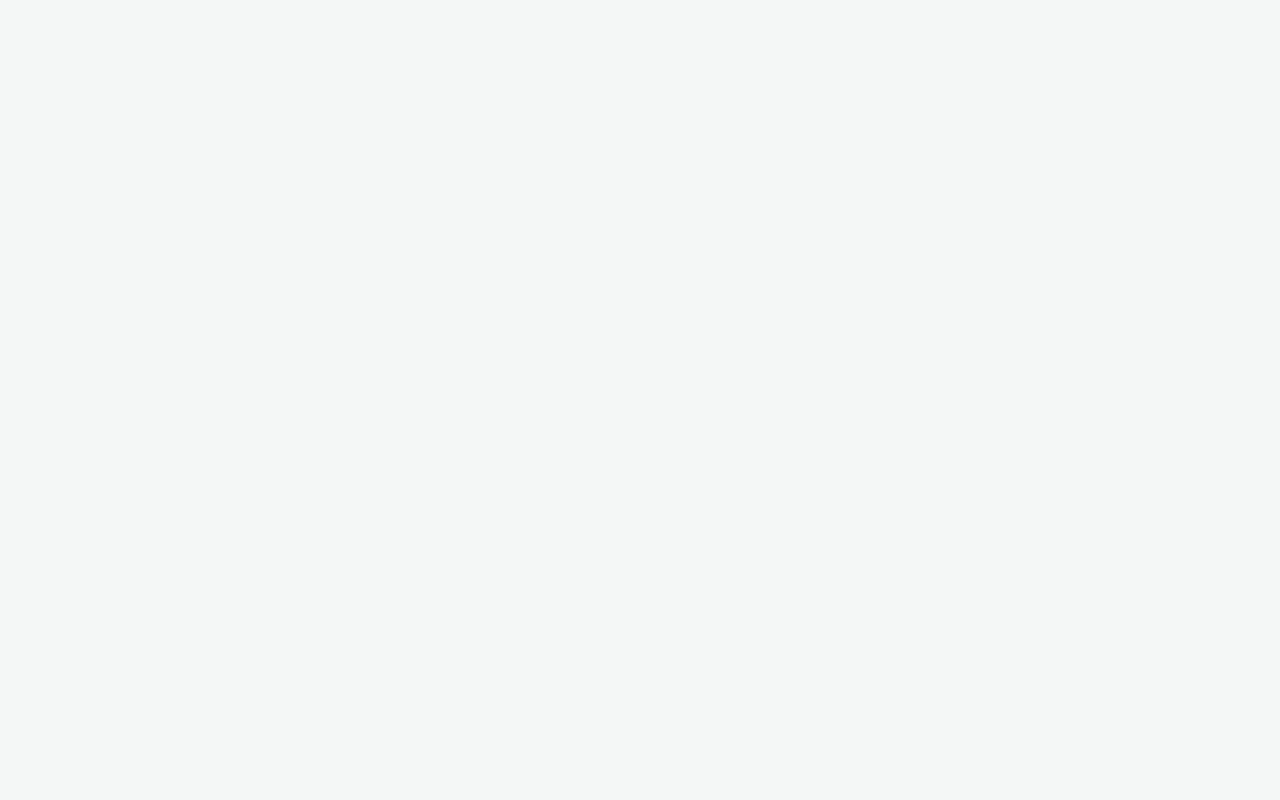
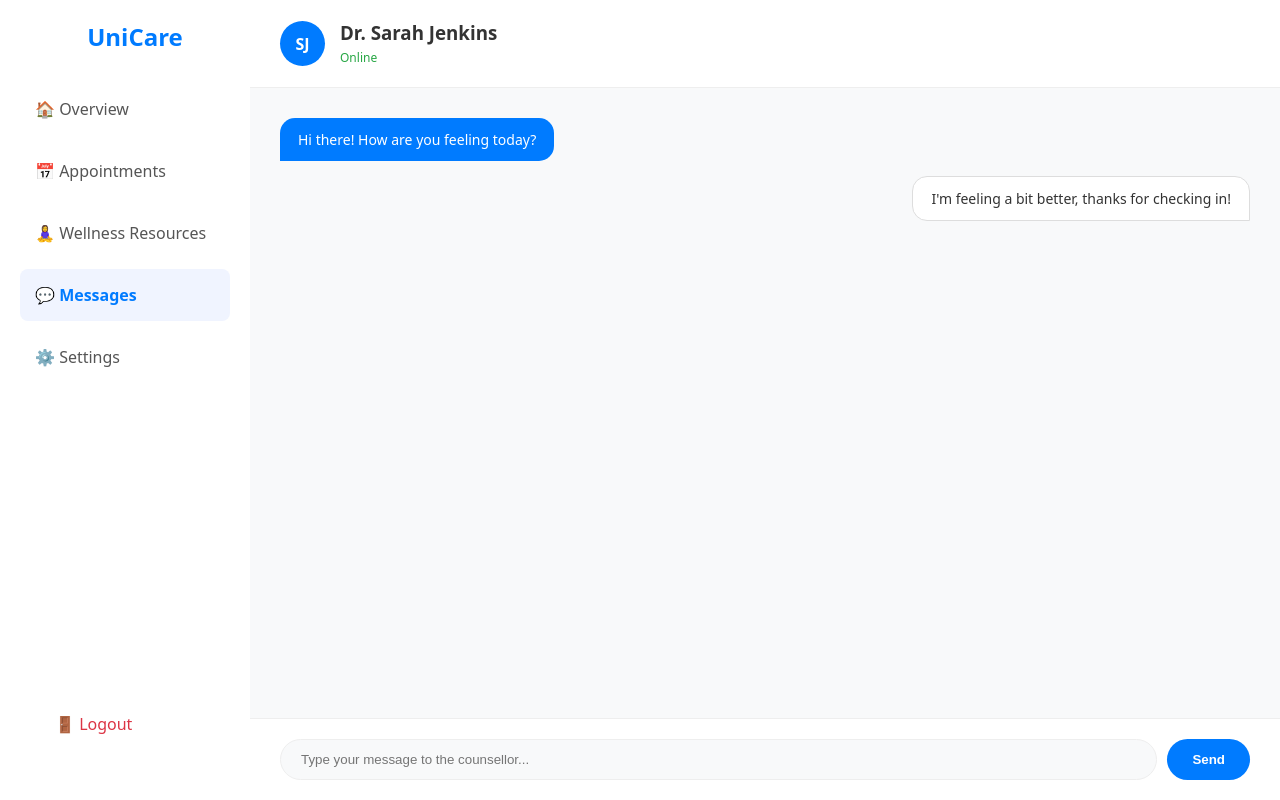
Before and after one commit to it23375314/unicare-counseling-platform, a React app in the folder frontend/: page /student-messages in a window 1280 px wide. Before the commit this address had no page. Built offline with nearby package versions, Linux system fonts and the light colour scheme; the HTML template or start-up script is replaced by a standard one.

Commit message:
feat: implement student-side messaging UI to complete communication loop

```diff
--- a/frontend/src/App.jsx
+++ b/frontend/src/App.jsx
@@ -15,6 +15,7 @@ import SystemAnalytics from './pages/SystemAnalytics';
 import SystemConfig from './pages/SystemConfig';
 import StudentRecords from './pages/StudentRecords';
 import Messages from './pages/Messages';
+import StudentMessages from './pages/StudentMessages';
 
 function App() {
 
@@ -63,6 +64,7 @@ function App() {
         <Route path="/system-config" element={<SystemConfig />} />
         <Route path="/student-records" element={<StudentRecords />} />
         <Route path="/messages" element={<Messages />} />
+        <Route path="/student-messages" element={<StudentMessages />} />
 
       </Routes>
     </Router>
--- a/frontend/src/pages/StudentDashboard.jsx
+++ b/frontend/src/pages/StudentDashboard.jsx
@@ -28,6 +28,7 @@ const StudentDashboard = () => {
           <li style={{ backgroundColor: '#f0f4ff', color: '#007bff' }}>🏠 Dashboard</li>
           <li>📅 Appointments</li>
           <li>🧘‍♀️ Wellness Resources</li>
+          <li onClick={() => navigate('/student-messages')}>💬 Messages</li>
           <li onClick={() => navigate('/settings')}>⚙️ Settings</li>
         </ul>
         <ul style={{ flex: 0 }}>
--- /dev/null
+++ b/frontend/src/pages/StudentMessages.jsx
@@ -0,0 +1,79 @@
+import React, { useState } from 'react';
+import { useNavigate } from 'react-router-dom';
+import '../styles/Dashboard.css';
+
+const StudentMessages = () => {
+  const navigate = useNavigate();
+  const [messageText, setMessageText] = useState('');
+
+  // Mock data for the assigned counsellor
+  const counsellor = { name: 'Dr. Sarah Jenkins', online: true };
+
+  const handleLogout = () => {
+    localStorage.removeItem('isLoggedIn');
+    localStorage.removeItem('userRole');
+    navigate('/');
+  };
+
+  return (
+    <div className="dashboard-container">
+      {/* Student Sidebar */}
+      <div className="sidebar">
+        <h2 style={{ color: '#007bff', marginBottom: '30px', paddingLeft: '20px' }}>UniCare</h2>
+        <ul>
+          <li onClick={() => navigate('/student-dashboard')}>🏠 Overview</li>
+          <li>📅 Appointments</li>
+          <li>🧘‍♀️ Wellness Resources</li>
+          <li style={{ backgroundColor: '#f0f4ff', color: '#007bff', fontWeight: 'bold' }}>💬 Messages</li>
+          <li onClick={() => navigate('/settings')}>⚙️ Settings</li>
+        </ul>
+        <div style={{ marginTop: 'auto', paddingLeft: '20px', paddingBottom: '20px' }}>
+          <li onClick={handleLogout} style={{ color: '#dc3545', listStyle: 'none', cursor: 'pointer' }}>🚪 Logout</li>
+        </div>
+      </div>
+
+      {/* Main Chat Area */}
+      <div className="main-content" style={{ display: 'flex', flexDirection: 'column', height: '100vh', padding: '0' }}>
+
+        {/* Chat Header */}
+        <div style={{ padding: '20px 30px', background: 'white', borderBottom: '1px solid #eee', display: 'flex', alignItems: 'center', gap: '15px' }}>
+          <div style={{ width: '45px', height: '45px', borderRadius: '50%', background: '#007bff', color: 'white', display: 'flex', alignItems: 'center', justifyContent: 'center', fontWeight: 'bold' }}>
+            SJ
+          </div>
+          <div>
+            <h3 style={{ margin: 0 }}>{counsellor.name}</h3>
+            <span style={{ fontSize: '12px', color: '#28a745' }}>Online</span>
+          </div>
+        </div>
+
+        {/* Messages Feed */}
+        <div style={{ flex: 1, padding: '30px', overflowY: 'auto', background: '#f8f9fa', display: 'flex', flexDirection: 'column', gap: '15px' }}>
+          <div style={{ alignSelf: 'flex-start', background: '#007bff', color: 'white', padding: '12px 18px', borderRadius: '15px 15px 15px 0', maxWidth: '70%', fontSize: '14px' }}>
+            Hi there! How are you feeling today?
+          </div>
+          <div style={{ alignSelf: 'flex-end', background: 'white', border: '1px solid #ddd', padding: '12px 18px', borderRadius: '15px 15px 0 15px', maxWidth: '70%', fontSize: '14px' }}>
+            I'm feeling a bit better, thanks for checking in!
+          </div>
+        </div>
+
+        {/* Message Input */}
+        <div style={{ padding: '20px 30px', background: 'white', borderTop: '1px solid #eee' }}>
+          <div style={{ display: 'flex', gap: '10px' }}>
+            <input
+              type="text"
+              placeholder="Type your message to the counsellor..."
+              value={messageText}
+              onChange={(e) => setMessageText(e.target.value)}
+              style={{ flex: 1, padding: '12px 20px', borderRadius: '25px', border: '1px solid #eee', background: '#f8f9fa' }}
+            />
+            <button style={{ background: '#007bff', color: 'white', border: 'none', padding: '0 25px', borderRadius: '25px', cursor: 'pointer', fontWeight: 'bold' }}>
+              Send
+            </button>
+          </div>
+        </div>
+      </div>
+    </div>
+  );
+};
+
+export default StudentMessages;
```
